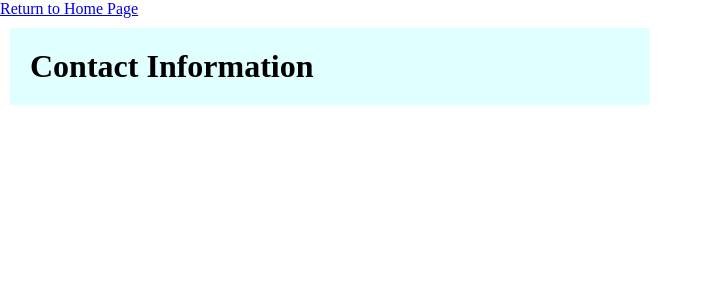
After one commit to RomchyFCC/GitHub-Practice-For-All, a PHP site: page /golf-project/contact.html in a window 1280 px wide. The commit adds this page. Shown: the top 300 px of the page, without its empty margins (0-713 px from the left). Run offline with PHP 8.4, Linux system fonts and the light colour scheme.

Commit message:
Added contact and passes page

```diff
--- /dev/null
+++ b/golf-project/contact.html
@@ -0,0 +1,24 @@
+<!DOCTYPE html>
+<html lang="en">
+<head>
+    <meta charset="UTF-8">
+    <meta http-equiv="X-UA-Compatible" content="IE=edge">
+    <meta name="viewport" content="width=device-width, initial-scale=1.0">
+    <link rel="stylesheet" href="style.css">
+    <title>Contact Us</title>
+</head>
+<body>
+    <div>
+        <a href="index.html">Return to Home Page</a>
+
+    </div>
+
+
+
+    <div class="header-contact">
+        <h1>Contact Information</h1>
+
+    </div>
+
+</body>
+</html>
--- a/golf-project/index.html
+++ b/golf-project/index.html
@@ -35,8 +35,8 @@
         <li><a href="#">Leagues/Memberships</a></li>
         <li><a href="#">Tournaments</a></li>
         <li><a href="#">Restaurant</a></li>
-        <li><a href="#">Passes</a></li>
-        <li><a href="#">Contact</a></li>
+        <li><a href="passes.html">Passes</a></li>
+        <li><a href="contact.html">Contact</a></li>
       </ul>
     </div>
 
--- a/golf-project/style.css
+++ b/golf-project/style.css
@@ -138,3 +138,10 @@
   }
 
 }
+
+.header-contact {
+  background-color: lightcyan;
+  margin: 10px;
+  padding: 20px;
+  width: 50vw;
+}
```
Also changed, not shown: golf-project/passes.html (added, +14 -0 lines).
